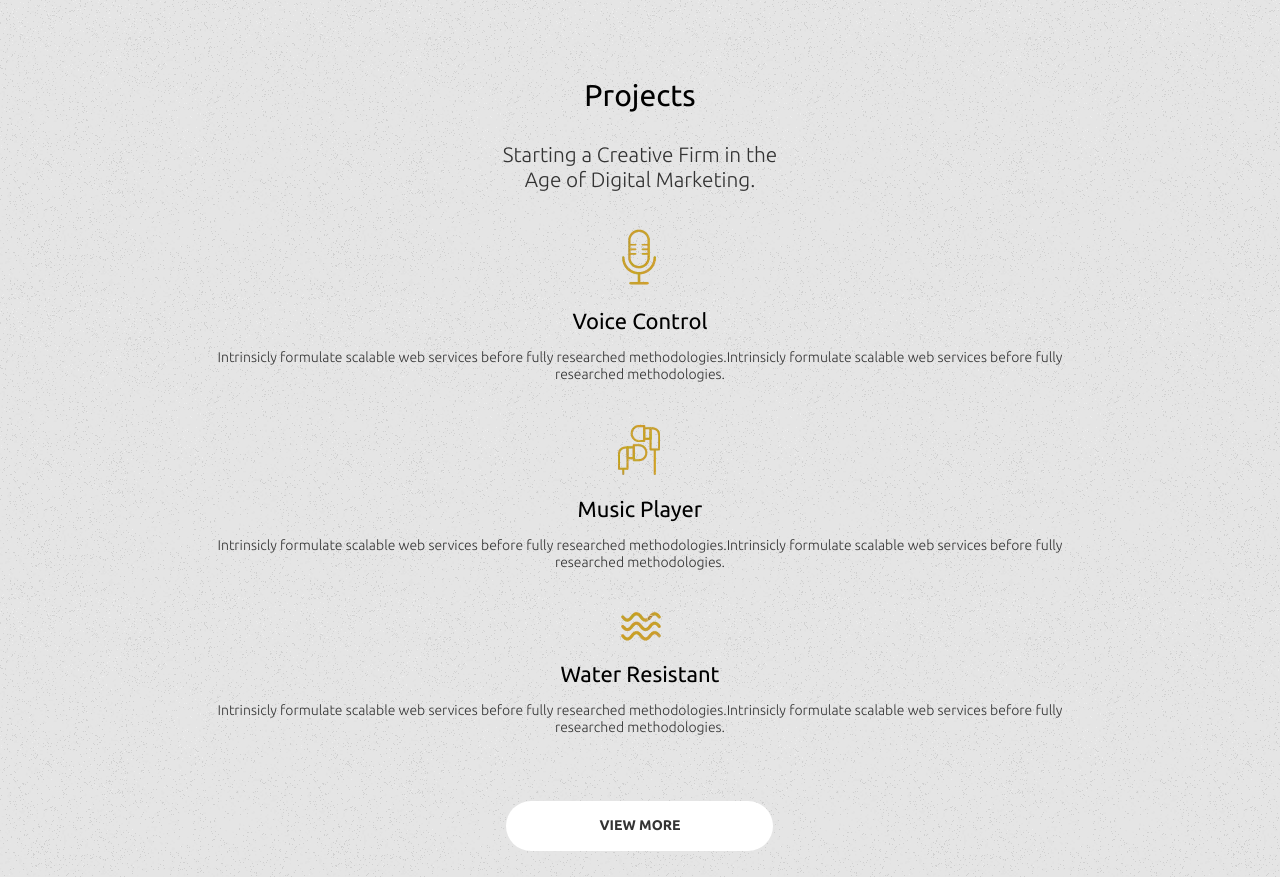
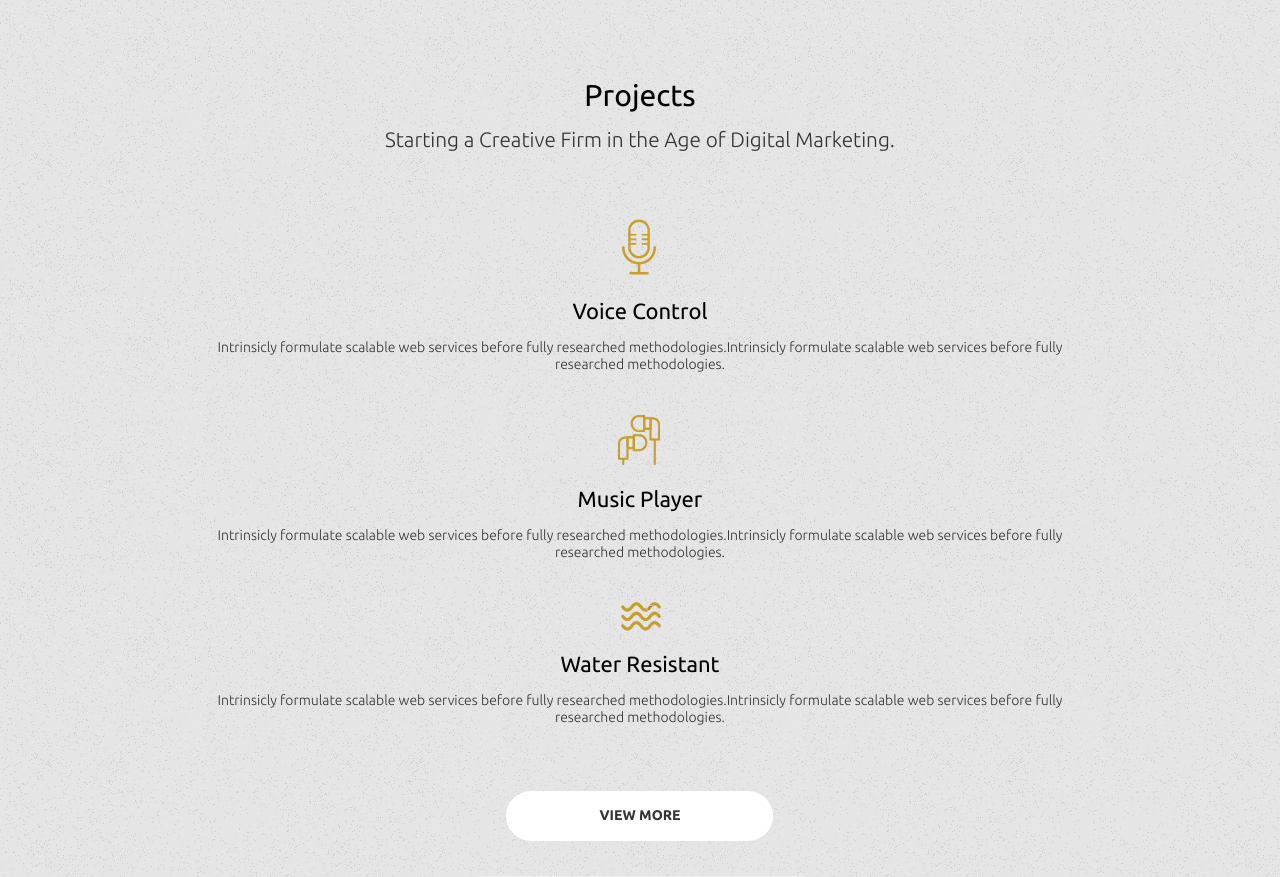
Before and after one commit to Sergii-Tytarenko/Membership, a plain HTML site: page Membership/index.html in a window 1280 px wide. Shown: the part 2381-3258 px from the top of the page. Drawn offline with nearby package versions, Linux system fonts and the light colour scheme; files whose address does not match are found by name.

Commit message:
update projects block

```diff
--- a/Membership/css/style.css
+++ b/Membership/css/style.css
@@ -883,18 +883,20 @@ body.lock {
 }
 
 .projects__head {
-  margin-bottom: 35px;
+  margin-bottom: 65px;
 }
 
 .projects__title {
-  margin-bottom: 30px;
+  margin-bottom: 15px;
   color: #000;
   font-weight: 400;
   font-size: 30px;
+  text-align: center;
 }
 
 .projects__text {
   font-size: calc(16px + 8 * ((100vw - 320px) / 1600));
+  text-align: center;
 }
 
 .projects__btn {
--- a/Membership/index.html
+++ b/Membership/index.html
@@ -216,6 +216,11 @@
 
 			<!-- Projects -->
 			<div class="projects" id="projects">
+				<div class="projects__head">
+					<h2 class="projects__title">Projects</h2>
+					<p class="projects__text">Starting a Creative Firm in the Age of Digital Marketing.</p>
+				</div>
+
 				<div class="projects__container _container">
 					<div class="projects__column-l">
 						<div class="projects__wrapper">
@@ -226,11 +231,6 @@
 					</div>
 					<div class="projects__column-r">
 						<div class="projects__content">
-							<div class="projects__head">
-								<h2 class="projects__title">Projects</h2>
-								<p class="projects__text">Starting a Creative Firm in the <br>Age of Digital Marketing.</p>
-							</div>
-
 							<ul class="projects__list">
 								<li class="projects__item item-projects">
 									<p class="item-projects__icon">
```
Also changed, not shown: Membership/css/style.min.css.
